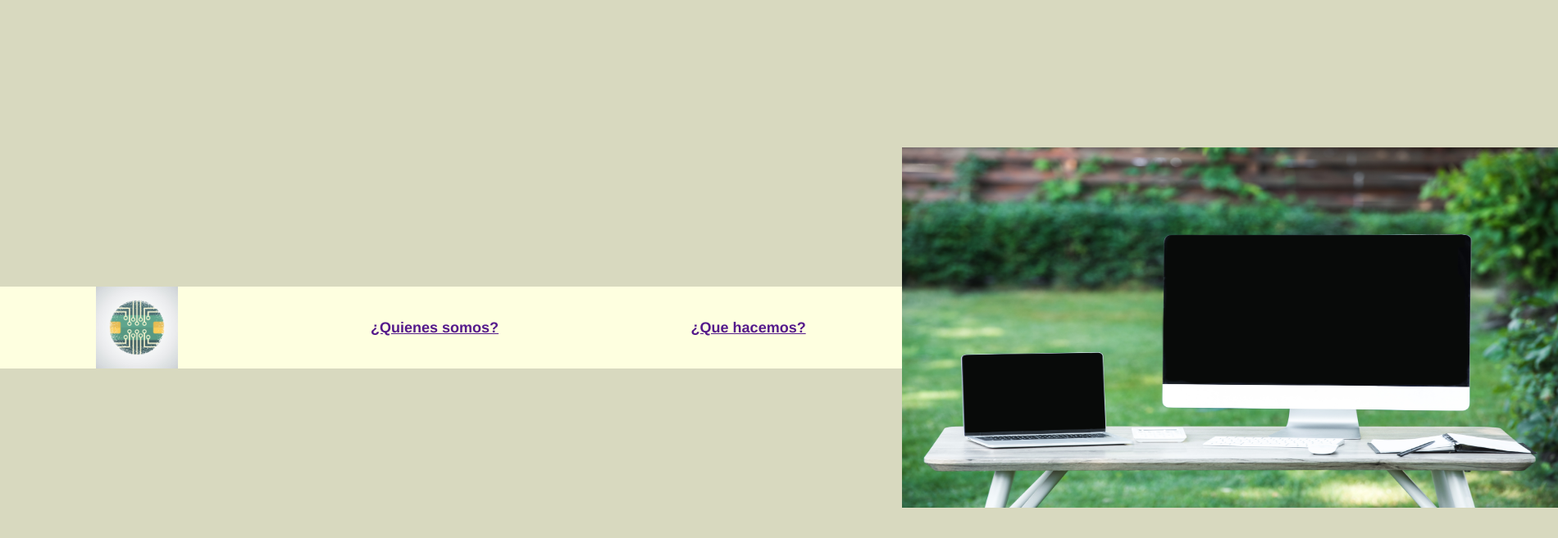
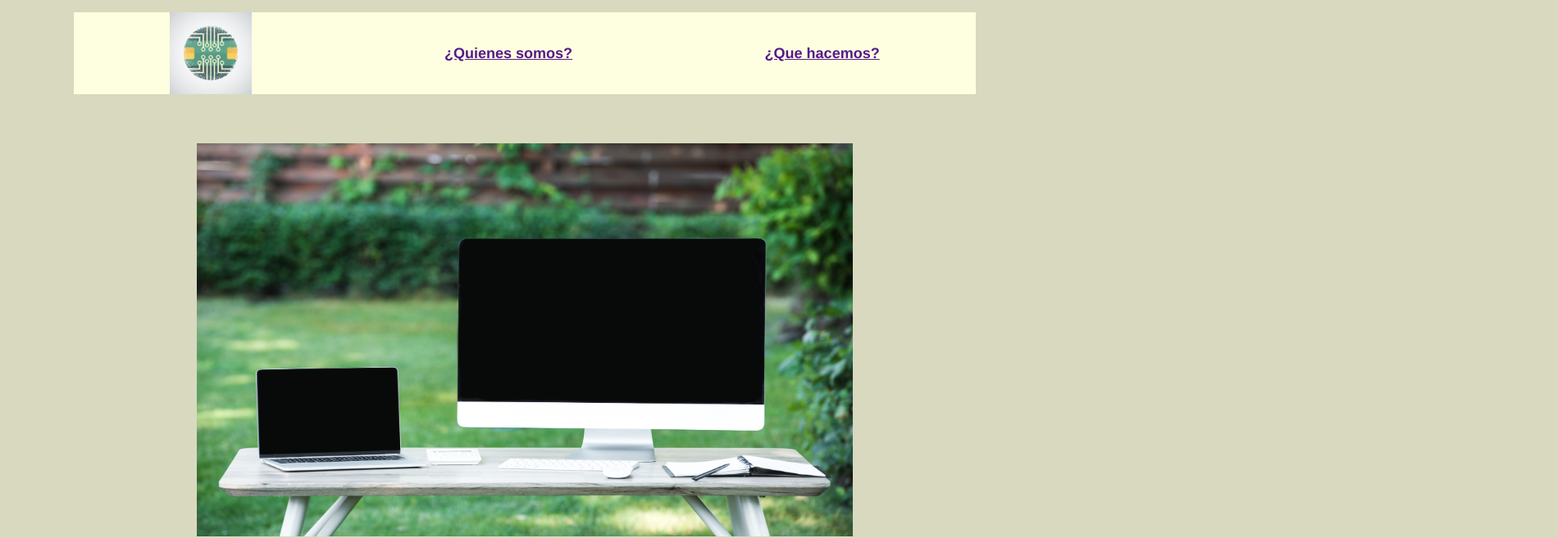
Before and after one commit to JaimeRomeroH/landing-page-ventaPCs, a React (Create React App) app: page / in a window 1280 px wide. Shown: the top 657 px of the page at 82% size, 1900 px wide, since content can reach past the window. Built offline with nearby package versions, Linux system fonts and the light colour scheme.

Commit message:
Se modificaron los estilos generales de la App

```diff
--- a/src/App.css
+++ b/src/App.css
@@ -10,17 +10,16 @@ html, body{
 }
 
 .App{
-    min-height: 100vh;
     display: flex;
     flex-wrap: wrap;
     align-items: center;
     justify-content: center;
     text-align: center;
+    padding-top: 15px;
  }
 
  .contenedor-principal{
-    height: 550px;
-    min-width: 600px;
+    min-height: 600px;
     display: flex;
     flex-wrap: wrap;
     flex-direction: column;
```
